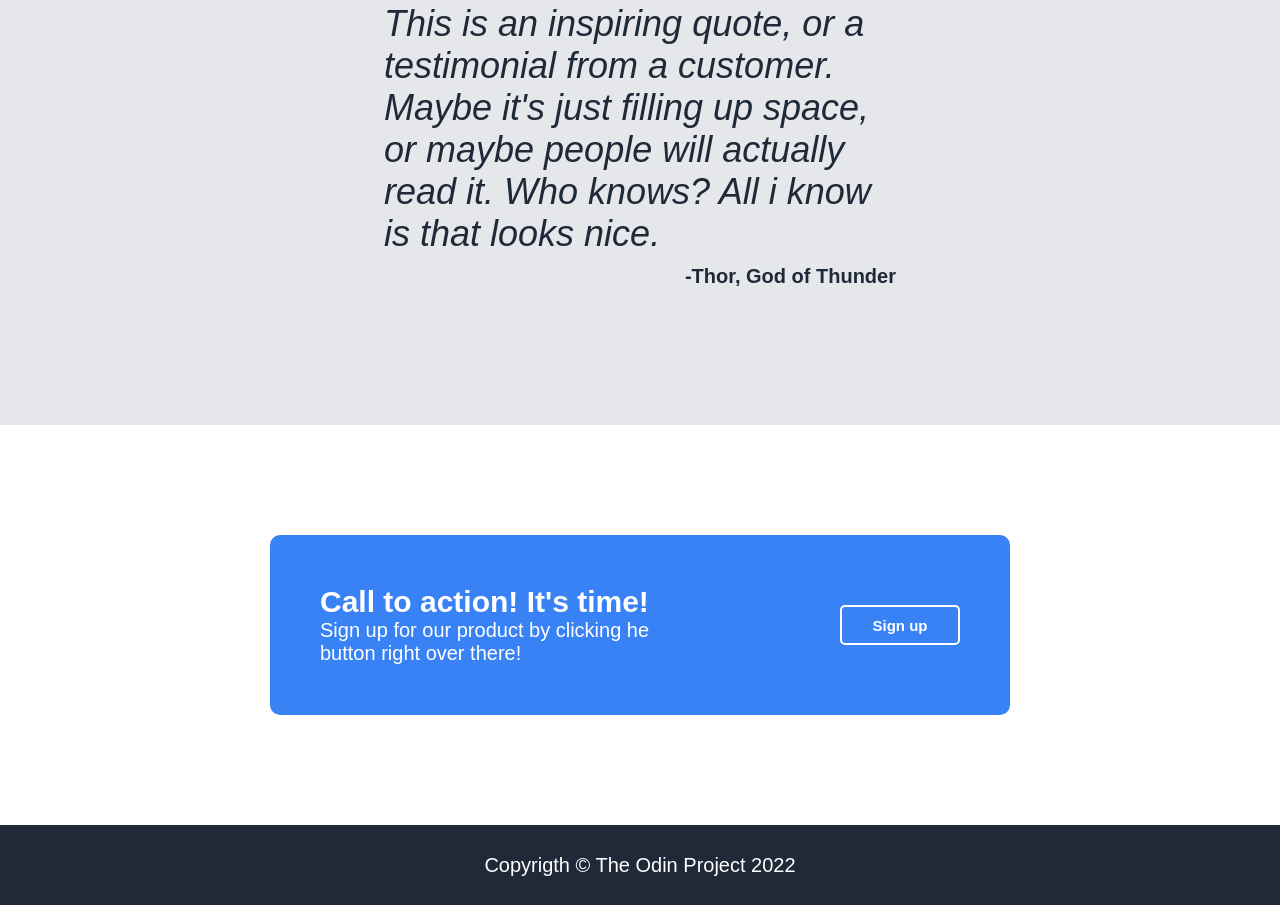
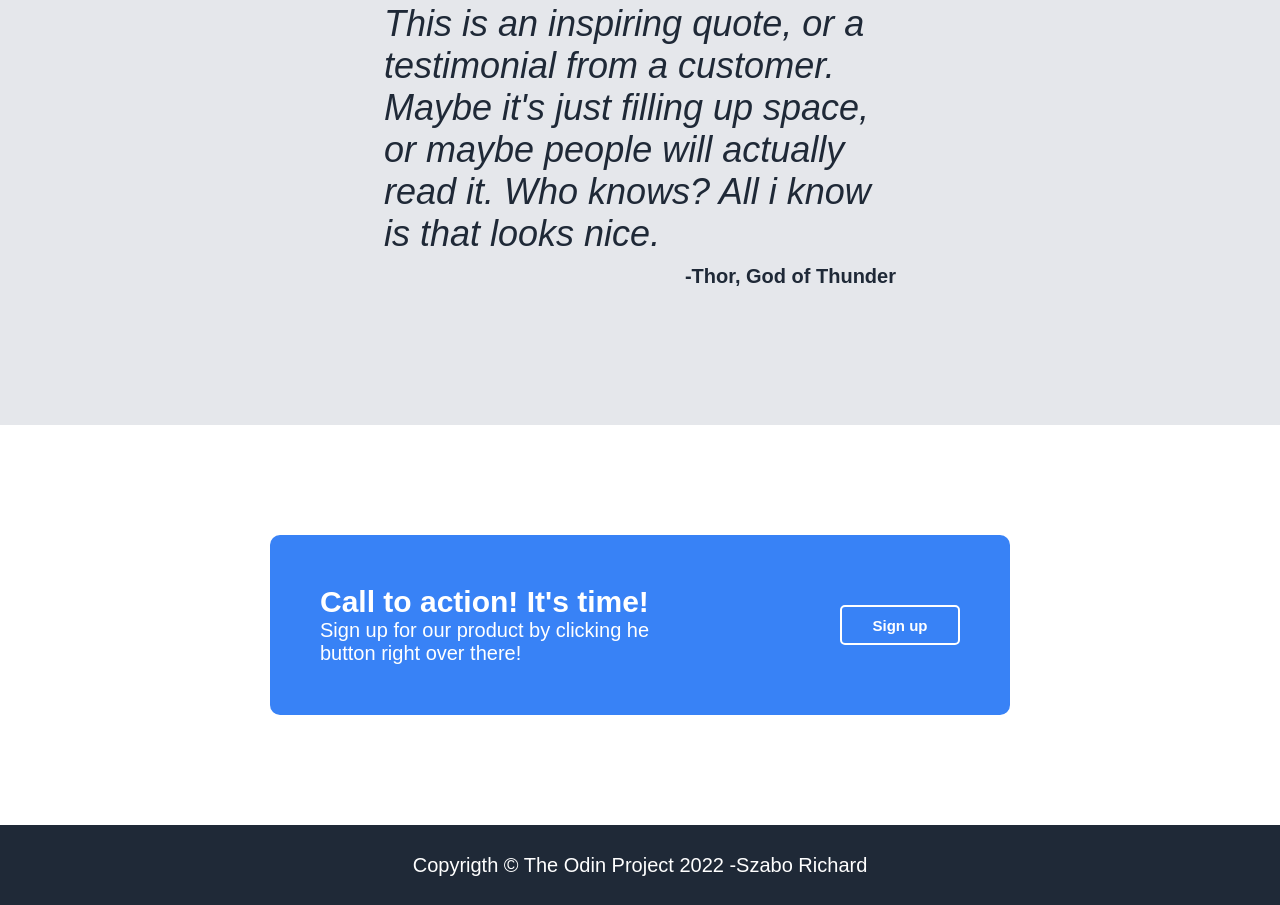
Before and after one commit to ricskusz/landing_page, a plain HTML site: page index.html in a window 1280 px wide. Shown: the part 1320-2225 px from the top of the page. Drawn offline with Linux system fonts and the light colour scheme.

Commit message:
Small changes. Edit README.md file

```diff
--- a/index.html
+++ b/index.html
@@ -93,7 +93,7 @@
     <!--Footer starts here-->
     <div class="footer">
         <div class="footer-text">
-            Copyrigth &copy The Odin Project 2022
+            Copyrigth &copy The Odin Project 2022 -Szabo Richard
         </div>
     </div>
     <!--Footer ends here-->
```
Also changed, not shown: 1 other file.
